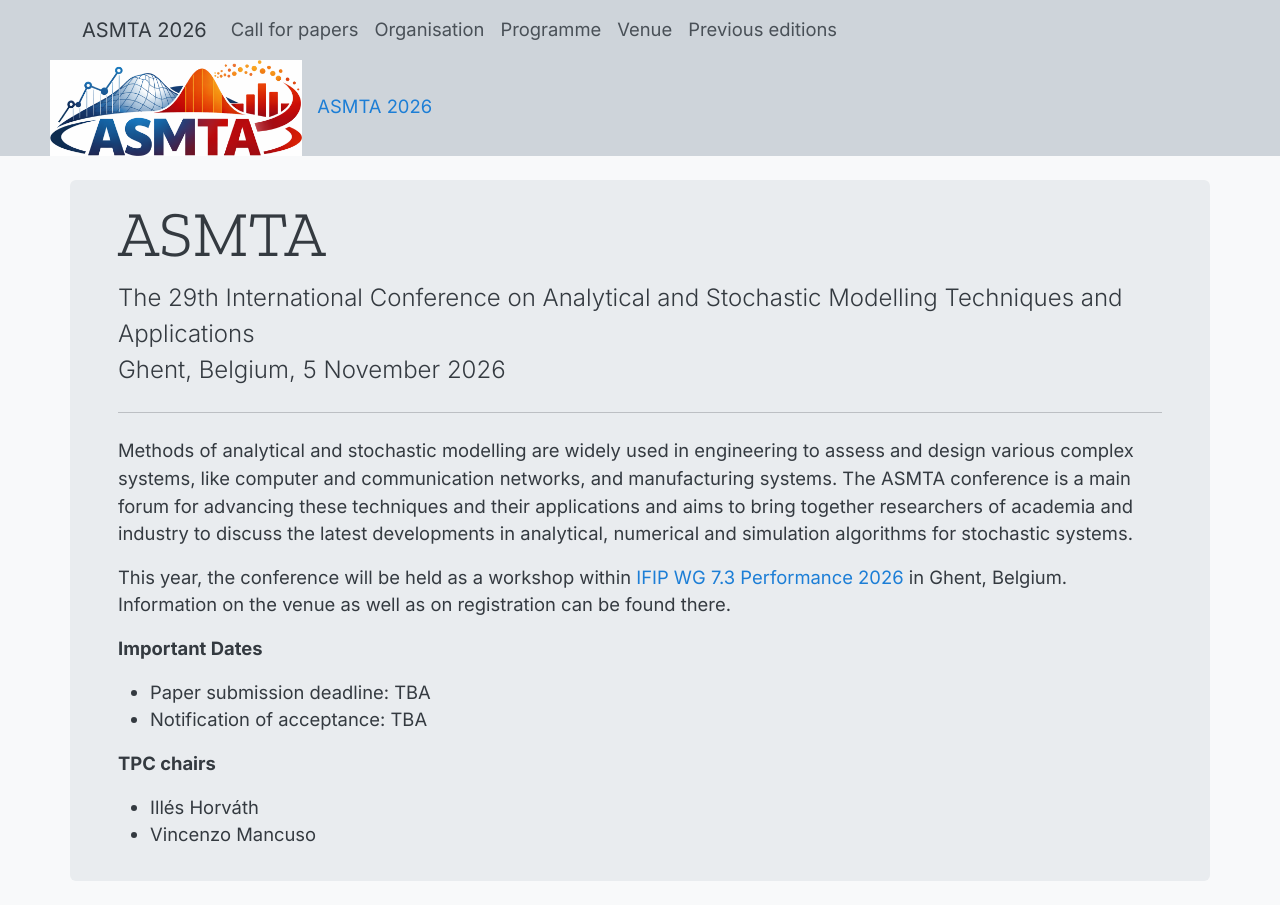
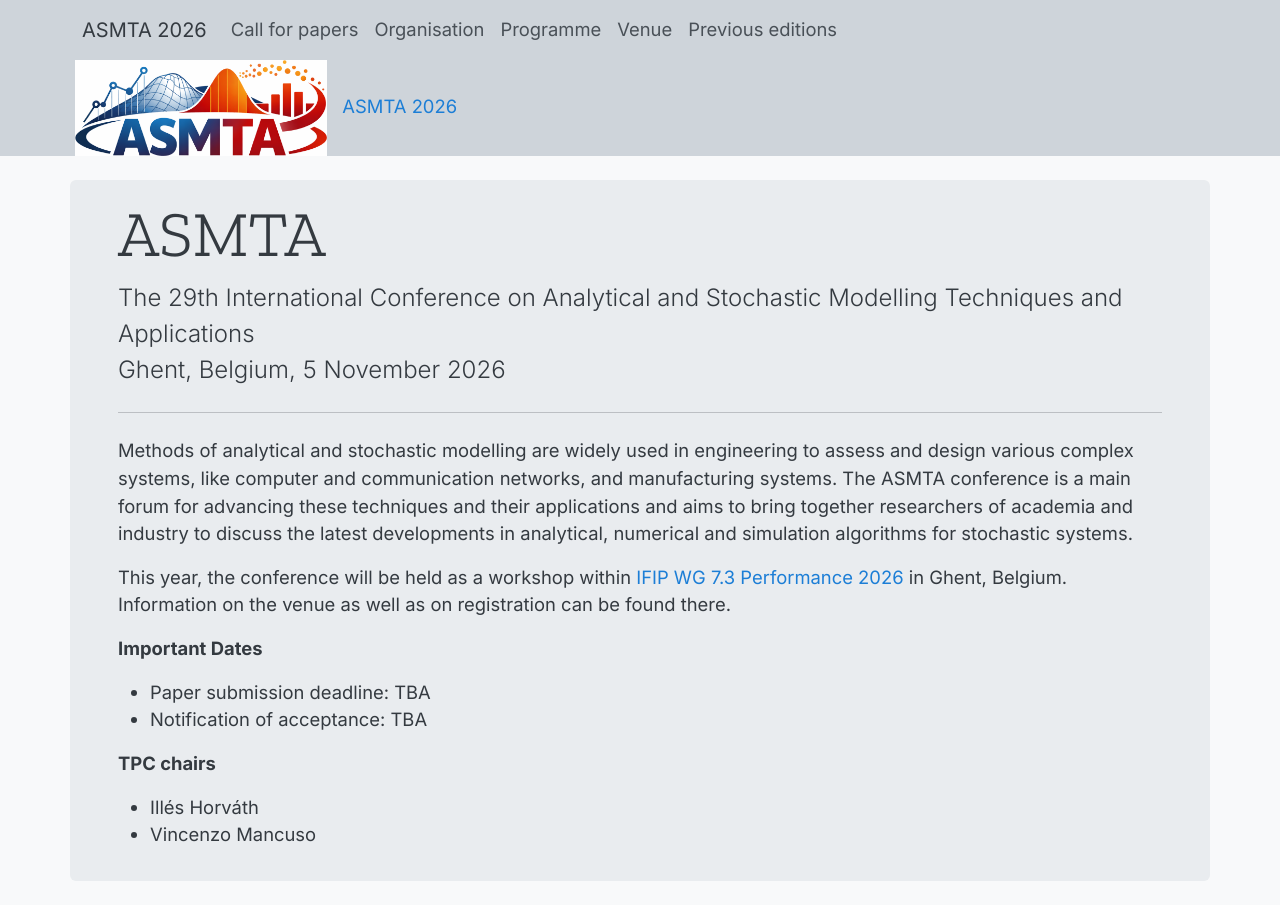
Before and after one commit to asmta/asmta.github.io, a Jekyll site: the page built from index.md, in a window 1280 px wide. Built offline with Jekyll 4.4.1, drawn with Linux system fonts in a browser that asks for light colours.

Commit message:
Update header.html

```diff
--- a/_includes/header.html
+++ b/_includes/header.html
@@ -33,8 +33,8 @@
   {% if site.logo %}
     <img
       src="{{ site.logo | relative_url }}"
-      alt="{{ site.logo_alt | default: site.title }}"
-      style="height: 96px; width: auto; vertical-align: middle; margin-right: 10px; margin-left: 50px;"
+      #alt="{{ site.logo_alt | default: site.title }}"
+      style="height: 96px; width: auto; vertical-align: middle; margin-right: 10px; margin-left: 75px;"
     />
   {% endif %}
   {{ site.title }}
```
